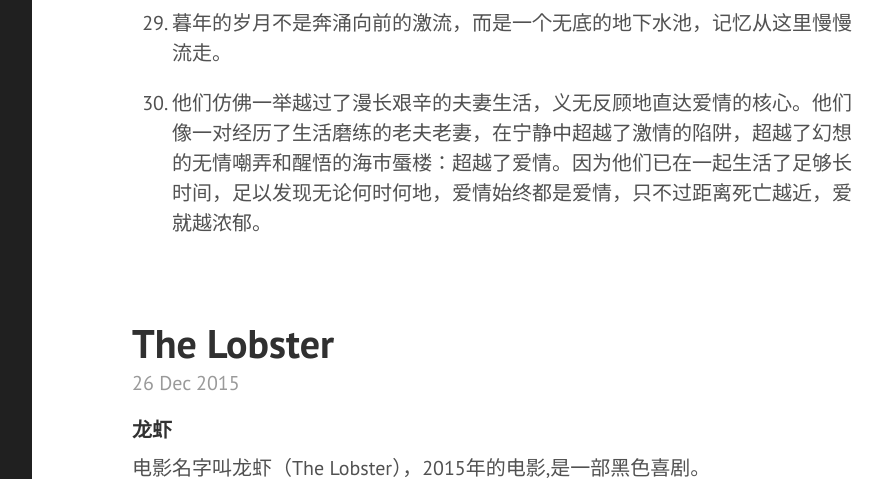
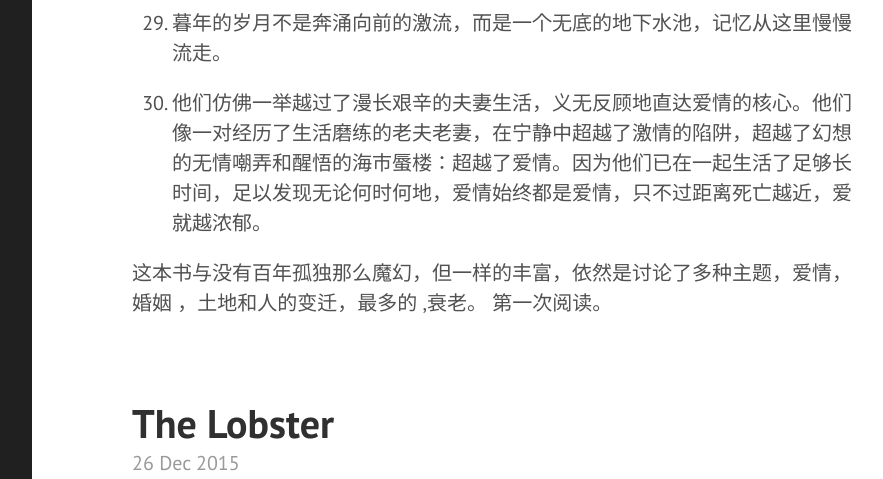
Before and after one commit to air33/air33.github.io, a Jekyll site: the page built from index.html, in a window 1280 px wide and 900 px high, scrolled down 2542 px, cut to the strip 0-479 px from the top of the window. Shown: the whole strip, without its empty margins (328-1211 px from the left). Built offline with Jekyll 4.4.1, drawn with Linux system fonts in a browser that asks for light colours; Markdown is read by kramdown in place of the engine named in the settings; the list of posts is cut into pages by our own code.

Commit message:
new post

```diff
--- a/_posts/2016-01-01-Love-in-the-Time-of-Cholera.md
+++ b/_posts/2016-01-01-Love-in-the-Time-of-Cholera.md
@@ -62,3 +62,6 @@
 1. 暮年的岁月不是奔涌向前的激流，而是一个无底的地下水池，记忆从这里慢慢流走。
 
 1. 他们仿佛一举越过了漫长艰辛的夫妻生活，义无反顾地直达爱情的核心。他们像一对经历了生活磨练的老夫老妻，在宁静中超越了激情的陷阱，超越了幻想的无情嘲弄和醒悟的海市蜃楼：超越了爱情。因为他们已在一起生活了足够长时间，足以发现无论何时何地，爱情始终都是爱情，只不过距离死亡越近，爱就越浓郁。
+
+这本书与没有百年孤独那么魔幻，但一样的丰富，依然是讨论了多种主题，爱情，婚姻 ，土地和人的变迁，最多的 ,衰老。
+第一次阅读。
```
